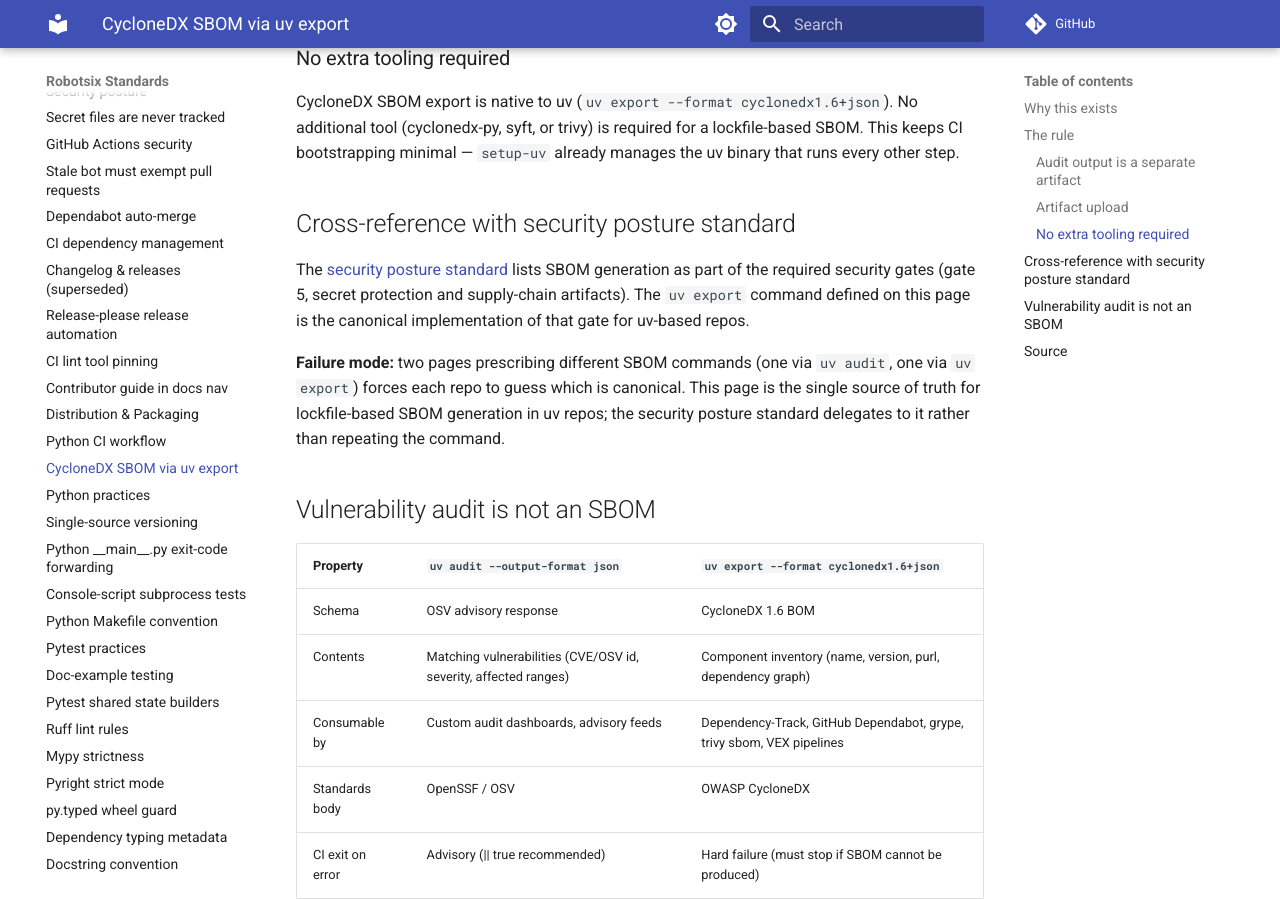
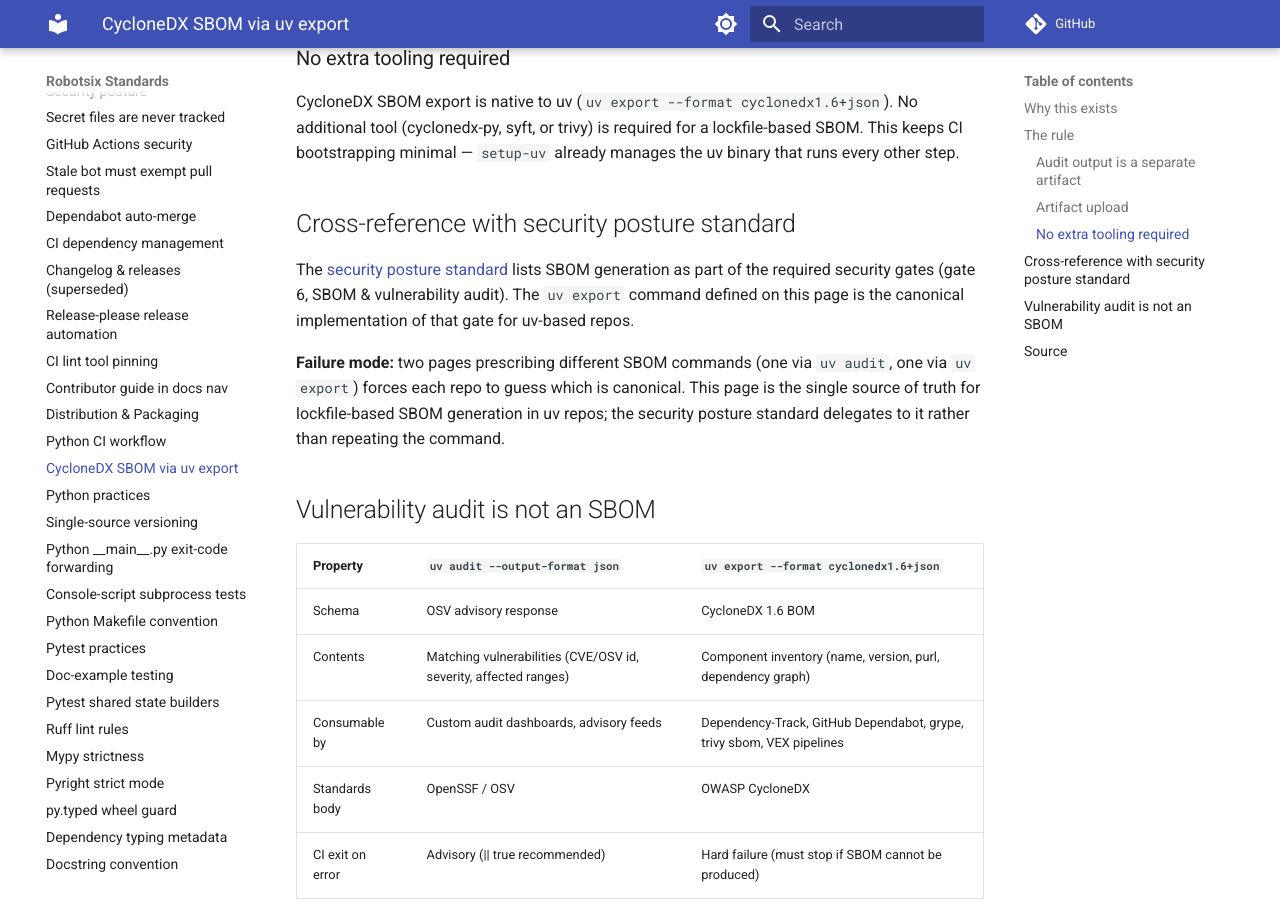
Before and after one commit to damien-robotsix/robotsix-standards, an MkDocs documentation site: the page built from docs/sbom-cyclonedx-uv.md, in a window 1280 px wide and 900 px high, scrolled down 2291 px. Built offline with MkDocs 1.6.1 and Material for MkDocs 9.7.7, drawn with Linux system fonts in a browser that asks for light colours; comment, search, counter and statistics services are not loaded.

Commit message:
chore: SBOM-CYCLONEDX-UV: cross-reference cites wrong security-posture gate (gate 5) — SBOM is gate 6 (20260915T060707Z-sbom-cyclonedx-uv-cross-reference-cites-ce24) (#372)
Co-authored-by: robotsix-mill <mill@robotsix.local>

```diff
--- a/docs/sbom-cyclonedx-uv.md
+++ b/docs/sbom-cyclonedx-uv.md
@@ -110,8 +110,8 @@ already manages the uv binary that runs every other step.
 ## Cross-reference with security posture standard
 
 The [security posture standard](security-posture.md) lists SBOM generation
-as part of the required security gates (gate 5, secret protection and
-supply-chain artifacts). The `uv export` command defined on this page is the
+as part of the required security gates (gate 6, SBOM & vulnerability
+audit). The `uv export` command defined on this page is the
 canonical implementation of that gate for uv-based repos.
 
 **Failure mode:** two pages prescribing different SBOM commands (one via
```
